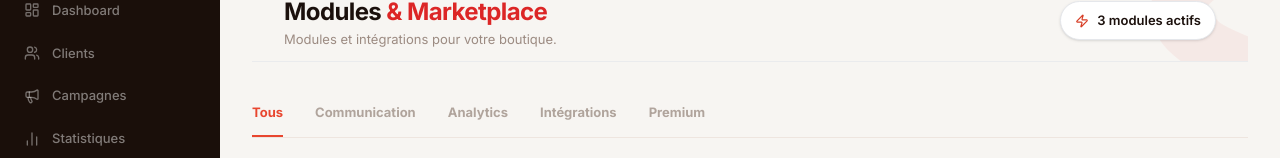
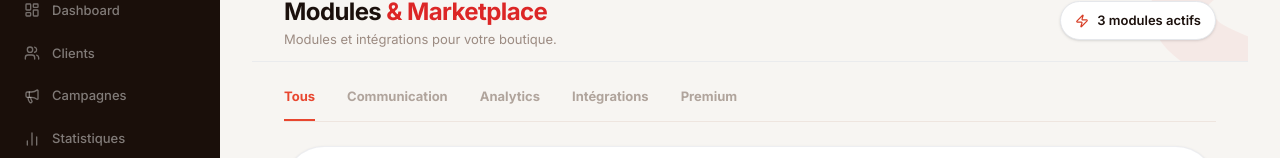
Before and after one commit to nour-garali/Retenza_complett, a Next.js app in the folder retenza_web/: page /merchant/marketplace in a window 1280 px wide. Shown: the part 150-308 px from the top of the page. Built offline with nearby package versions, Linux system fonts and the light colour scheme; no server answers.

Commit message:
layout: align marketplace filters and content with header padding (px-6 md:px-8 mt-0)

```diff
--- a/retenza_web/src/app/merchant/marketplace/page.tsx
+++ b/retenza_web/src/app/merchant/marketplace/page.tsx
@@ -227,8 +227,9 @@ export default function MarketplacePage() {
         </div>
       </PageHeader>
 
+      <div className="px-6 md:px-8 mt-0 flex flex-col flex-1">
         {/* Filters */}
-      <div className="flex border-b border-[#EEE5DF] gap-8 mb-6 mt-4 w-full overflow-x-auto [scrollbar-width:none]">
+        <div className="flex border-b border-[#EEE5DF] gap-8 mb-6 w-full overflow-x-auto [scrollbar-width:none]">
           {CATEGORIES.map(cat => (
             <button
               key={cat.id}
@@ -272,7 +273,7 @@ export default function MarketplacePage() {
             <ProductCard key={product.id} product={product} onToggle={toggleProduct} />
           ))}
         </div>
-
+      </div>
     </div>
   );
 }
```
Lines whose indentation alone changed are shown as unchanged.
